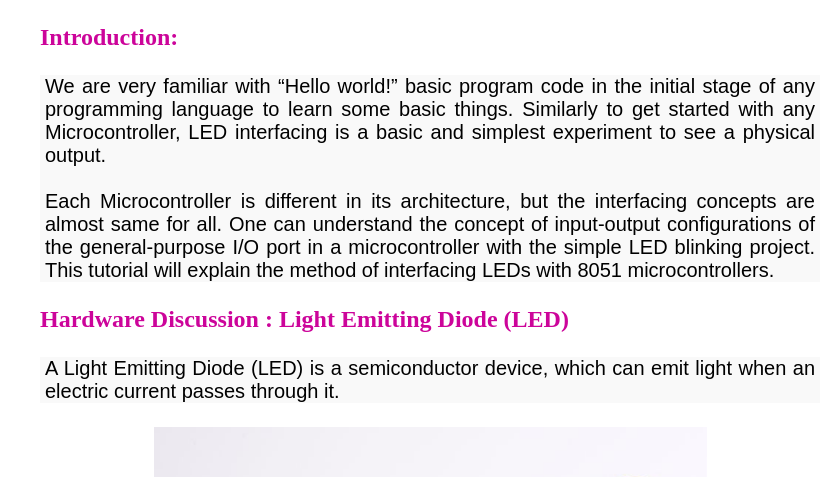
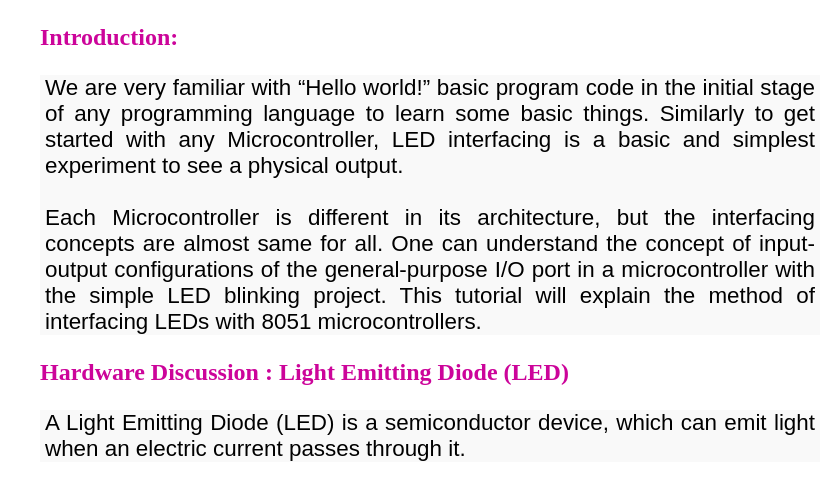
Before and after one commit to gmostofabd/8051-LED, a plain HTML site: page index.html in a window 1280 px wide. Shown: the part 220-697 px from the top of the page, 108-932 px from the left. Drawn offline with nearby package versions, Linux system fonts and the light colour scheme.

Commit message:
Update style.css

```diff
--- a/assets/css/style.css
+++ b/assets/css/style.css
@@ -18,7 +18,7 @@ img{width: 100%; height: 100%;}
 
 p{
   text-align: justify;
-  font-size: 125%;
+  font-size: 140%;
   font-family: Arial, Helvetica, sans-serif;
   margin-block: 10px 20px;
 }
```
